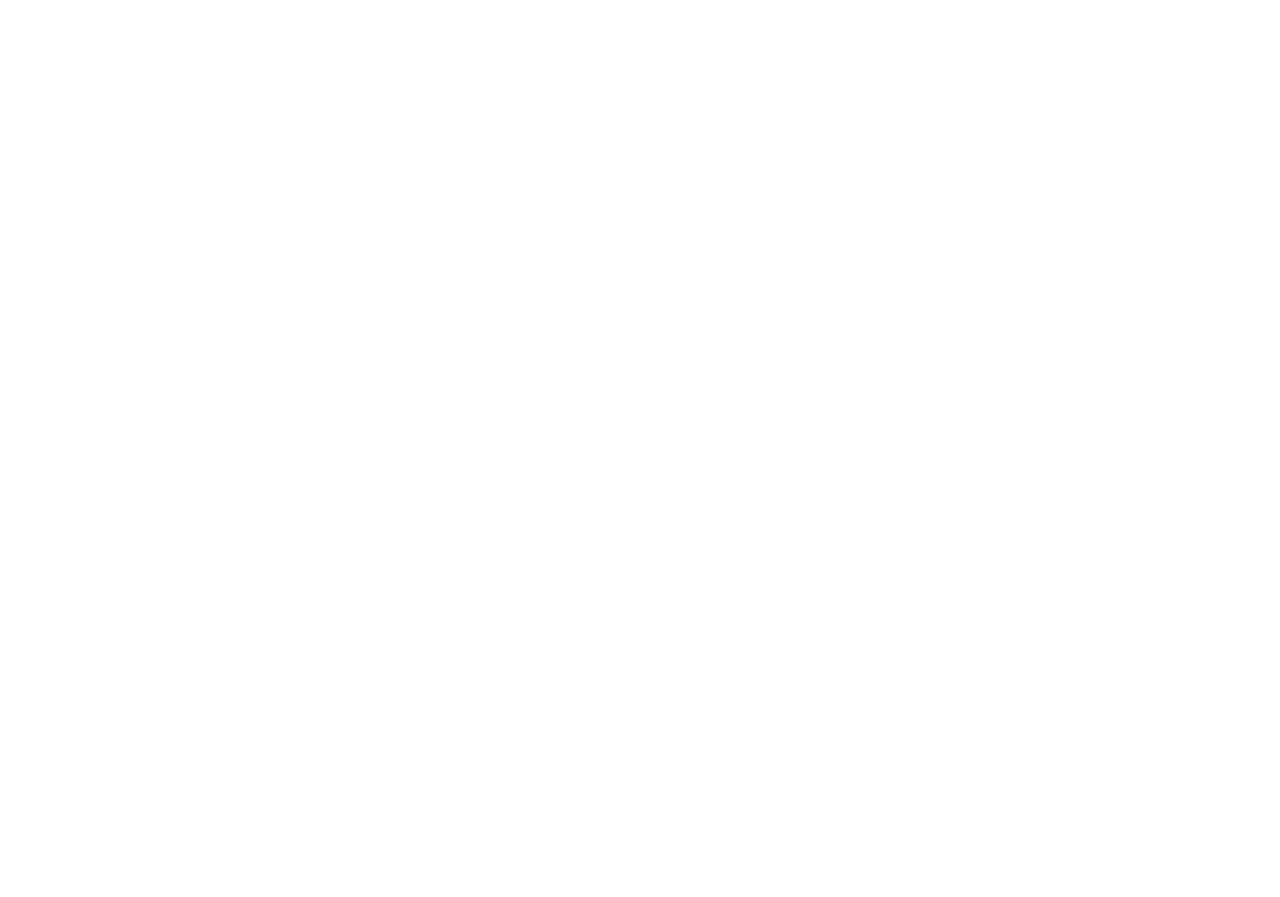
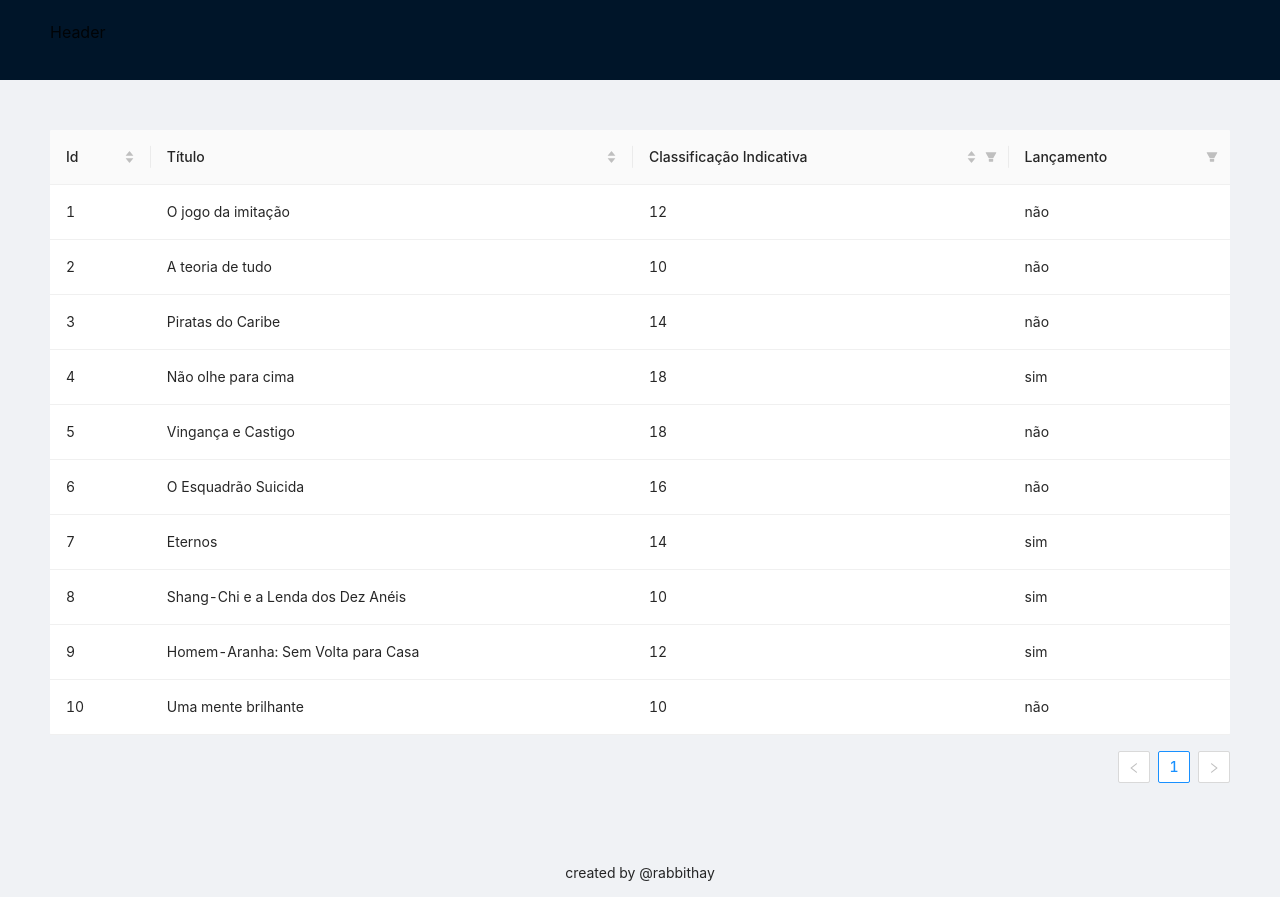
Before and after one commit to rabbithay/nostalgic, a React (Create React App) app: page /movies in a window 1280 px wide. Before the commit the page ends 800 px from the top, so only its background shows below. Built offline with nearby package versions, Linux system fonts and the light colour scheme.

Commit message:
feat: create movies table

```diff
--- a/public/index.html
+++ b/public/index.html
@@ -4,8 +4,11 @@
     <meta charset="utf-8" />
     <link rel="icon" href="%PUBLIC_URL%/favicon.ico" />
     <meta name="viewport" content="width=device-width, initial-scale=1" />
-    <meta name="theme-color" content="#000000" />
     <meta name="description" content="filme rental management system" />
+    <link
+      href="https://fonts.googleapis.com/css2?family=Roboto+Condensed:ital,wght@0,300;0,400;0,700;1,300;1,400;1,700&display=swap"
+      rel="stylesheet"
+    />
 
     <title>NostalgicVHS</title>
   </head>
--- a/src/App.jsx
+++ b/src/App.jsx
@@ -1,13 +1,16 @@
 import React from 'react';
 import { BrowserRouter as Router } from 'react-router-dom';
-import GlobalStyle from './styles/GlobalStyle';
+import "antd/dist/antd.css";
+import "./styles/index.css";
+
 
 import Routes from './Routes';
 
+
+
 function App() {
   return (
-    <Router>
-      <GlobalStyle />
+    <Router >
       <Routes />
     </Router>
   )
--- a/src/Routes.jsx
+++ b/src/Routes.jsx
@@ -2,8 +2,8 @@
     Route, Routes as Switch,
   } from 'react-router-dom';
   import React from 'react';
-import { HomePage } from './pages/homepage/HomePage';
-import { Movies } from './pages/movies/Movies';
+import { HomePage } from './pages/homepage';
+import { Movies } from './pages/movies';
 
 
   export default function Routes() {
--- a/src/data/movies.js
+++ b/src/data/movies.js
@@ -1,54 +1,105 @@
 export const movies = [
     {
         id: 1,
-        title: "O jogo da imitação",
+        movieTitle: "O jogo da imitação",
         parentalRating: "12",
-        release: "0"
+        newRelease: "não"
     },{
         id: 2,
-        title: "A teoria de tudo",
+        movieTitle: "A teoria de tudo",
         parentalRating: "10",
-        release: "0"
+        newRelease: "não"
     },{
         id: 3,
-        title: "Piratas do Caribe",
+        movieTitle: "Piratas do Caribe",
         parentalRating: "14",
-        release: "0"
+        newRelease: "não"
     },{
         id: 4,
-        title: "Não olhe para cima",
+        movieTitle: "Não olhe para cima",
         parentalRating: "18",
-        release: "1"
+        newRelease: "sim"
     },{
         id: 5,
-        title: "Vingança e Castigo",
+        movieTitle: "Vingança e Castigo",
         parentalRating: "18",
-        release: "0"
+        newRelease: "não"
     },{
         id: 6,
-        title: "O Esquadrão Suicida",
+        movieTitle: "O Esquadrão Suicida",
         parentalRating: "16",
-        release: "0"
+        newRelease: "não"
     },{
         id: 7,
-        title: "Eternos",
+        movieTitle: "Eternos",
         parentalRating: "14",
-        release: "1"
+        newRelease: "sim"
     },{
         id: 8,
-        title: "Shang-Chi e a Lenda dos Dez Anéis",
+        movieTitle: "Shang-Chi e a Lenda dos Dez Anéis",
         parentalRating: "10",
-        release: "1"
+        newRelease: "sim"
     },{
         id: 9,
-        title: "Homem-Aranha: Sem Volta para Casa",
+        movieTitle: "Homem-Aranha: Sem Volta para Casa",
         parentalRating: "12",
-        release: "1"
+        newRelease: "sim"
     },{
         id: 10,
-        title: "Uma mente brilhante",
+        movieTitle: "Uma mente brilhante",
         parentalRating: "10",
-        release: "0"
+        newRelease: "não"
     },
 
 ]
+
+function categoryFilters (table, category) {
+    const filters = {}
+
+    table.forEach(element => {
+        filters[element[category]] = element[category]
+    });
+
+    const filterList = []
+
+    for (const [key, value] of Object.entries(filters)) {
+        filterList.push(
+            {
+                text: key,
+                value: value
+            }
+        )
+    }
+
+    return filterList
+}
+
+export const columns = [
+    {
+      title: 'Id',
+      dataIndex: 'id',
+      key: 'id',
+      sorter: (a, b) => a.id - b.id,
+    },
+    {
+      title: 'Título',
+      dataIndex: 'movieTitle',
+      key: 'movieTitle',
+      sorter: (a, b) => a.movieTitle.localeCompare(b.movieTitle)
+    },
+    {
+      title: 'Classificação Indicativa',
+      dataIndex: 'parentalRating',
+      key: 'parentalRating',
+      sorter: (a, b) => a.parentalRating - b.parentalRating,
+        filters: categoryFilters(movies, 'parentalRating'),
+        onFilter: (value, record) => record.parentalRating.indexOf(value) === 0,
+    },
+    {
+        title: 'Lançamento',
+        dataIndex: 'newRelease',
+        key: 'newRelease',
+        filters: categoryFilters(movies, 'newRelease'),
+        onFilter: (value, record) => record.newRelease.indexOf(value) === 0,
+    },
+  ];
--- a/src/pages/homepage/HomePage.jsx
+++ /dev/null
@@ -1,6 +0,0 @@
-export function HomePage () {
-    return (
-        <>
-        </>
-    )
-}
--- /dev/null
+++ b/src/pages/homepage/index.jsx
@@ -0,0 +1,13 @@
+import { Layout } from 'antd';
+import './style.css'
+
+export function HomePage () {
+    const { Header, Footer, Content } = Layout;
+    return (
+        <Layout>
+        <Header className="header">Header</Header>
+        <Content className="content">Content</Content>
+        <Footer className='footer'>Footer</Footer>
+      </Layout>
+    )
+}
--- /dev/null
+++ b/src/pages/homepage/style.css
@@ -0,0 +1,10 @@
+.header {
+    height: 80px;
+}
+.content {
+    min-height: calc(100vh - 120px);
+    height: 100%;
+}
+.footer {
+    height: 40px;
+}
--- a/src/pages/movies/Movies.jsx
+++ /dev/null
@@ -1,6 +0,0 @@
-export function Movies () {
-    return (
-        <>
-        </>
-    )
-}
--- /dev/null
+++ b/src/pages/movies/index.jsx
@@ -0,0 +1,20 @@
+
+import { Layout, Table } from 'antd';
+import { columns, movies } from '../../data/movies';
+import './style.css'
+
+
+export function Movies () {
+    const { Header, Footer, Content } = Layout;
+    return (
+      <Layout>
+        <Header className="header">Header</Header>
+
+        <Content className="content">
+          <Table dataSource={movies} columns={columns} />
+        </Content>
+
+        <Footer className='footer'>created by @rabbithay</Footer>
+      </Layout>
+    )
+}
--- /dev/null
+++ b/src/pages/movies/style.css
@@ -0,0 +1,14 @@
+.header {
+    height: 80px;
+}
+.content {
+    padding: 50px;
+    min-height: calc(100vh - 120px);
+    height: 100%;
+}
+.footer {
+    display: flex;
+    align-items: center;
+    justify-content: center;
+    height: 40px;
+}
--- a/src/styles/GlobalStyle.js
+++ b/src/styles/index.css
@@ -1,6 +1,4 @@
-import { createGlobalStyle } from 'styled-components';
 
-const GlobalStyle = createGlobalStyle`
     /* http://meyerweb.com/eric/tools/css/reset/
     v2.0 | 20110126
     License: none (public domain)
@@ -22,7 +20,7 @@
         padding: 0;
         border: 0;
         font-size: 100%;
-        font: inherit;
+        font: "Roboto";
         vertical-align: baseline;
     }
     /* HTML5 display-role reset for older browsers */
@@ -59,6 +57,6 @@
         text-decoration: none;
         color: inherit;
     }
-
-`;
-export default GlobalStyle;
+    * {
+        box-sizing: border-box;
+    }
```
